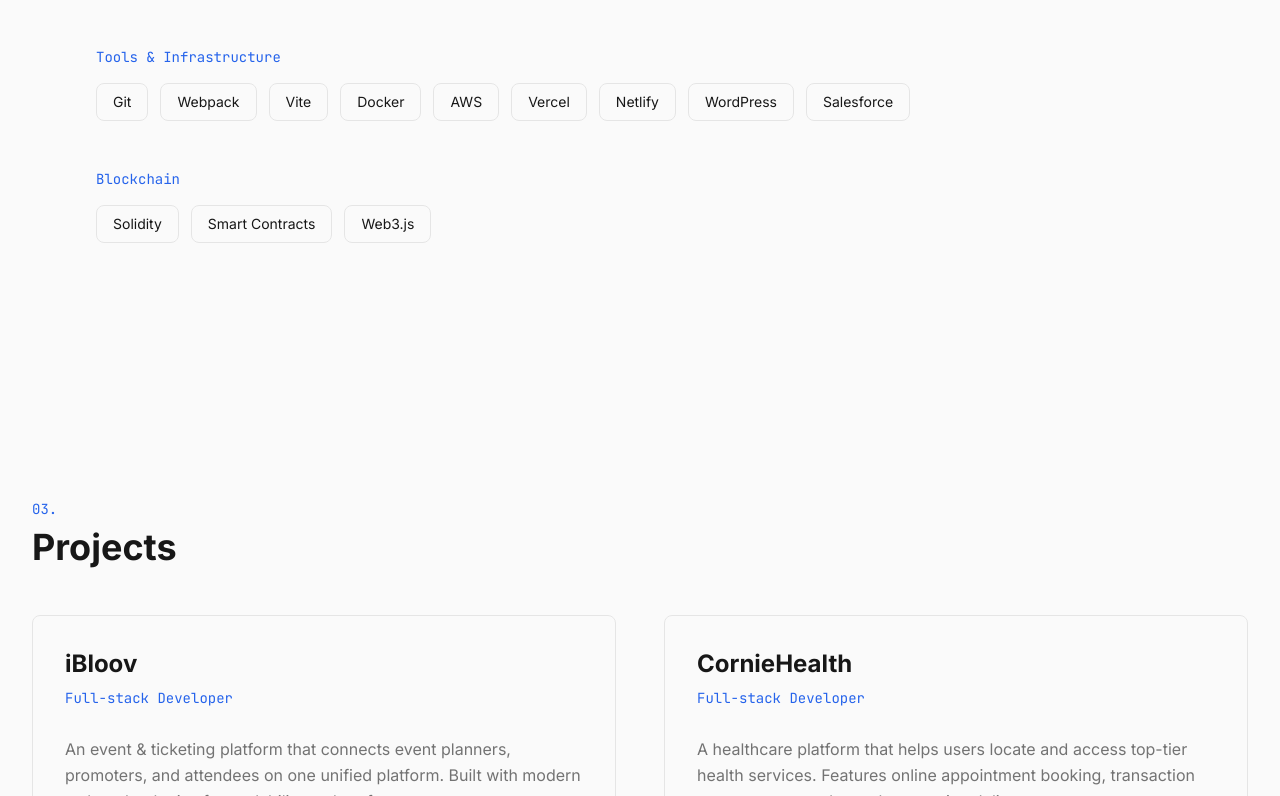
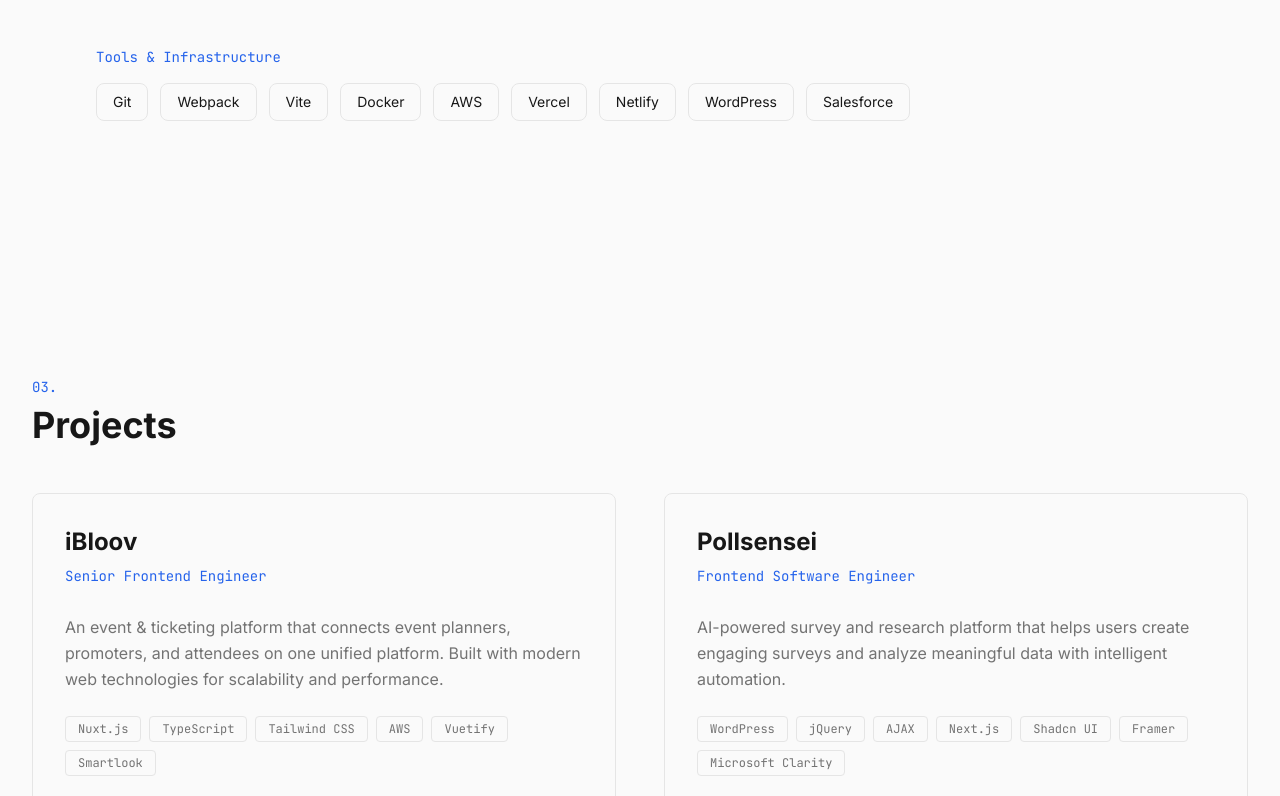
Before and after one commit to JoshFransix/JoshFransix, a Next.js app: page / in a window 1280 px wide. Shown: the part 2004-2800 px from the top of the page. Built offline with nearby package versions, Linux system fonts and the light colour scheme.

Commit message:
Refactor ThemeToggle button styles and update project descriptions and roles in projects.ts

```diff
--- a/components/ThemeToggle.tsx
+++ b/components/ThemeToggle.tsx
@@ -35,9 +35,8 @@
     <button
       onClick={toggleTheme}
       className={cn(
-        "p-2 rounded-lg transition-colors",
-        "hover:bg-gray-800 dark:hover:bg-gray-700",
-        "focus:outline-none focus:ring-2 focus:ring-accent focus:ring-offset-2 focus:ring-offset-background"
+        "p-2 rounded-full transition-colors",
+        "hover:bg-gray-300 dark:hover:bg-gray-700",
       )}
       aria-label={`Switch to ${theme === "dark" ? "light" : "dark"} mode`}
     >
--- a/data/projects.ts
+++ b/data/projects.ts
@@ -16,200 +16,310 @@
 
 export const projects: Project[] = [
   {
-    id: 'ibloov',
-    title: 'iBloov',
+    id: "ibloov",
+    title: "iBloov",
     description:
-      'An event & ticketing platform that connects event planners, promoters, and attendees on one unified platform. Built with modern web technologies for scalability and performance.',
-    role: 'Full-stack Developer',
-    techStack: ['Nuxt.js', 'TypeScript', 'Tailwind CSS', 'Node.js'],
+      "An event & ticketing platform that connects event planners, promoters, and attendees on one unified platform. Built with modern web technologies for scalability and performance.",
+    role: "Senior Frontend Engineer",
+    techStack: [
+      "Nuxt.js",
+      "TypeScript",
+      "Tailwind CSS",
+      "AWS",
+      "Vuetify",
+      "Smartlook",
+    ],
     links: [
       {
-        label: 'Live Demo',
-        url: 'https://ibloov.com',
-        icon: 'external-link',
+        label: "Live Demo",
+        url: "https://ibloov.com",
+        icon: "external-link",
       },
     ],
     featured: true,
   },
   {
-    id: 'corniehealth',
-    title: 'CornieHealth',
+    id: "pollsensei",
+    title: "Pollsensei",
     description:
-      'A healthcare platform that helps users locate and access top-tier health services. Features online appointment booking, transaction management, and seamless service delivery.',
-    role: 'Full-stack Developer',
-    techStack: ['Nuxt.js', 'TypeScript', 'Tailwind CSS', 'Node.js'],
+      "AI-powered survey and research platform that helps users create engaging surveys and analyze meaningful data with intelligent automation.",
+    role: "Frontend Software Engineer",
+    techStack: [
+      "WordPress",
+      "jQuery",
+      "AJAX",
+      "Next.js",
+      "Shadcn UI",
+      "Framer",
+      "Microsoft Clarity",
+    ],
     links: [
       {
-        label: 'Live Demo',
-        url: 'https://corniehealth.com',
-        icon: 'external-link',
+        label: "Launch Site",
+        url: "https://launch.pollsensei.ai",
+        icon: "external-link",
+      },
+      {
+        label: "Live Demo",
+        url: "https://pollsensei.ai/",
+        icon: "external-link",
       },
     ],
     featured: true,
   },
   {
-    id: 'pollsensei',
-    title: 'Pollsensei',
+    id: "corniehealth",
+    title: "CornieHealth",
     description:
-      'AI-powered survey and research platform that helps users create engaging surveys and analyze meaningful data with intelligent automation.',
-    role: 'Frontend Developer',
-    techStack: ['WordPress', 'jQuery', 'AJAX'],
+      "A healthcare platform that helps users locate and access top-tier health services. Features online appointment booking, transaction management, and seamless service delivery.",
+    role: "Senior Frontend Developer",
+    techStack: ["Nuxt.js", "TypeScript", "Tailwind CSS", "AWS"],
     links: [
       {
-        label: 'Live Demo',
-        url: 'https://launch.pollsensei.ai',
-        icon: 'external-link',
+        label: "Live Demo",
+        url: "https://corniehealth.com",
+        icon: "external-link",
       },
     ],
     featured: true,
   },
   {
-    id: 'ydev-academy',
-    title: 'Ydev Academy',
+    id: "linar-studios",
+    title: "Linar Studios",
     description:
-      'Ed-tech platform helping Africans capture global tech opportunities through world-class education and skill development programs.',
-    role: 'Frontend Developer',
-    techStack: ['React', 'JavaScript', 'Tailwind CSS'],
+      "A leading African 3D animation studio specializing in bringing indigenous African stories to life through world-class animation",
+    role: "Full Stack Developer",
+    techStack: ["Next.js", "Tailwind CSS", "Framer", "NestJS", "PostgreSQL"],
     links: [
       {
-        label: 'Live Demo',
-        url: 'https://www.ydev.academy/home',
-        icon: 'external-link',
+        label: "Live Demo",
+        url: "https://www.linarstudios.com/",
+        icon: "external-link",
+      },
+      {
+        label: "Backend",
+        url: "https://github.com/JoshFransix/linar-studios-backend",
+        icon: "github",
+      },
+    ],
+    featured: false,
+  },
+  {
+    id: "ydev-academy",
+    title: "Ydev Academy",
+    description:
+      "Ed-tech platform helping Africans capture global tech opportunities through world-class education and skill development programs.",
+    role: "Frontend Developer",
+    techStack: ["React", "JavaScript", "Tailwind CSS"],
+    links: [
+      {
+        label: "Live Demo",
+        url: "https://www.ydev.academy/home",
+        icon: "external-link",
+      },
+    ],
+    featured: false,
+  },
+  {
+    id: "bluledger",
+    title: "BluLedger",
+    description:
+      "A comprehensive financial management system with multi-tenant support for organizations. Features include account management, transaction tracking, automated balance calculations, and secure JWT authentication with refresh token rotation.",
+    role: "Full-stack Engineer",
+    techStack: [
+      "Next.js",
+      "TypeScript",
+      "TanStack Query",
+      "Tailwind CSS",
+      "NestJS",
+      "Prisma",
+      "PostgreSQL",
+    ],
+    links: [
+      {
+        label: "Live Demo",
+        url: "https://bluledger.vercel.app/",
+        icon: "external-link",
+      },
+      {
+        label: "Frontend",
+        url: "https://github.com/JoshFransix/bluledger",
+        icon: "github",
+      },
+      {
+        label: "Backend",
+        url: "https://github.com/JoshFransix/bluledger-backend",
+        icon: "github",
       },
     ],
     featured: true,
   },
   {
-    id: 'jovalink',
-    title: 'Jovalink',
+    id: "webonix",
+    title: "Webonix",
     description:
-      'Marketplace platform connecting users with indigenous vendors for products and services. Features fast, seamless service delivery.',
-    role: 'Full-stack Developer',
-    techStack: ['WordPress', 'jQuery', 'REST API'],
+      "Real-time web performance monitoring observatory that tracks Core Web Vitals including LCP, INP, CLS, FCP, and TTFB. Features live metrics updates via WebSocket, historical analytics, performance charts, and customizable alert thresholds.",
+    role: "Full-stack Engineer",
+    techStack: [
+      "React",
+      "TypeScript",
+      "Vite",
+      "Socket.io",
+      "Zustand",
+      "Recharts",
+      "Express",
+      "Tailwind CSS",
+    ],
     links: [
       {
-        label: 'Live Demo',
-        url: 'https://jovalink.shop',
-        icon: 'external-link',
+        label: "Live Demo",
+        url: "https://webonix-frontend.vercel.app/",
+        icon: "external-link",
+      },
+      {
+        label: "Frontend",
+        url: "https://github.com/JoshFransix/webonix-frontend",
+        icon: "github",
+      },
+      {
+        label: "Backend",
+        url: "https://github.com/JoshFransix/webonix-backend",
+        icon: "github",
       },
     ],
     featured: true,
   },
   {
-    id: 'jotloom',
-    title: 'JotLoom',
+    id: "jovalink",
+    title: "Jovalink",
     description:
-      'A sleek and user-friendly web application for capturing and organizing thoughts, tasks, and ideas effortlessly.',
-    role: 'Full-stack Developer',
-    techStack: ['Nuxt.js', 'Vuetify', 'Tailwind CSS', 'Pinia', 'EmailJS'],
+      "Marketplace platform connecting users with indigenous vendors for products and services. Features fast, seamless service delivery.",
+    role: "Full-stack Developer",
+    techStack: ["WordPress", "jQuery", "REST API"],
     links: [
       {
-        label: 'Frontend',
-        url: 'https://github.com/JoshFransix/Jotloom',
-        icon: 'github',
+        label: "Live Demo",
+        url: "https://jovalink.shop",
+        icon: "external-link",
+      },
+    ],
+    featured: false,
+  },
+  // {
+  //   id: "prime-telecoms",
+  //   title: "Prime Telecoms",
+  //   description:
+  //     "Telecom services platform providing airtime top-up, data subscription, and related services for users.",
+  //   role: "Full-stack Developer",
+  //   techStack: ["Nuxt.js", "Vuetify", "Tailwind CSS", "NestJS", "MongoDB"],
+  //   links: [
+  //     {
+  //       label: "Live Demo",
+  //       url: "https://prime-telecoms.onrender.com",
+  //       icon: "external-link",
+  //     },
+  //   ],
+  //   featured: true,
+  // },
+  {
+    id: "jotloom",
+    title: "JotLoom",
+    description:
+      "A sleek and user-friendly web application for capturing and organizing thoughts, tasks, and ideas effortlessly.",
+    role: "Full-stack Developer",
+    techStack: ["Nuxt.js", "Vuetify", "Tailwind CSS", "Pinia", "EmailJS"],
+    links: [
+      {
+        label: "Frontend",
+        url: "https://github.com/JoshFransix/Jotloom",
+        icon: "github",
       },
       {
-        label: 'Live Demo',
-        url: 'https://jotloom.netlify.app',
-        icon: 'external-link',
+        label: "Live Demo",
+        url: "https://jotloom.netlify.app",
+        icon: "external-link",
       },
     ],
     featured: true,
   },
   {
-    id: 'prime-telecoms',
-    title: 'Prime Telecoms',
+    id: "github-finder",
+    title: "GitHub Finder",
     description:
-      'Telecom services platform providing airtime top-up, data subscription, and related services for users.',
-    role: 'Full-stack Developer',
-    techStack: ['Nuxt.js', 'Vuetify', 'Tailwind CSS', 'Node.js', 'Vuex'],
+      "Web application for fetching and displaying GitHub user profiles, including stats, repositories, and interaction data.",
+    techStack: ["JavaScript", "HTML", "CSS"],
     links: [
       {
-        label: 'Live Demo',
-        url: 'https://prime-telecoms.onrender.com',
-        icon: 'external-link',
-      },
-    ],
-    featured: true,
-  },
-  {
-    id: 'github-finder',
-    title: 'GitHub Finder',
-    description:
-      'Web application for fetching and displaying GitHub user profiles, including stats, repositories, and interaction data.',
-    techStack: ['JavaScript', 'HTML', 'CSS'],
-    links: [
-      {
-        label: 'Frontend',
-        url: 'https://github.com/JoshFransix/githubFinder',
-        icon: 'github',
+        label: "Frontend",
+        url: "https://github.com/JoshFransix/githubFinder",
+        icon: "github",
       },
       {
-        label: 'Live Demo',
-        url: 'https://findgit-user.netlify.app',
-        icon: 'external-link',
+        label: "Live Demo",
+        url: "https://findgit-user.netlify.app",
+        icon: "external-link",
       },
     ],
     featured: false,
   },
-  {
-    id: 'expense-tracker',
-    title: 'Expense Tracker',
-    description:
-      'React-based expense tracking application for managing and calculating personal expenses with an intuitive interface.',
-    techStack: ['React', 'JavaScript'],
-    links: [
-      {
-        label: 'Frontend',
-        url: 'https://github.com/JoshFransix/Expense-Tracker',
-        icon: 'github',
-      },
-      {
-        label: 'Live Demo',
-        url: 'https://josh-expense-tracker.netlify.app',
-        icon: 'external-link',
-      },
-    ],
-    featured: false,
-  },
-  {
-    id: 'youcommerce',
-    title: 'YouCommerce',
-    description:
-      'E-commerce platform providing access to various unique products with a modern shopping experience.',
-    techStack: ['React', 'Node.js'],
-    links: [
-      {
-        label: 'Frontend',
-        url: 'https://github.com/JoshFransix/you-commerce',
-        icon: 'github',
-      },
-      {
-        label: 'Live Demo',
-        url: 'https://you-commerce.onrender.com',
-        icon: 'external-link',
-      },
-    ],
-    featured: false,
-  },
-  {
-    id: 'word-beater',
-    title: 'Word Beater',
-    description:
-      'Typing speed test application that challenges users to type given words as fast as possible within a time limit.',
-    techStack: ['JavaScript', 'HTML', 'CSS'],
-    links: [
-      {
-        label: 'Frontend',
-        url: 'https://github.com/JoshFransix/speed_type',
-        icon: 'github',
-      },
-      {
-        label: 'Live Demo',
-        url: 'https://joshspeedtype.netlify.app',
-        icon: 'external-link',
-      },
-    ],
-    featured: false,
-  },
+  // {
+  //   id: "expense-tracker",
+  //   title: "Expense Tracker",
+  //   description:
+  //     "React-based expense tracking application for managing and calculating personal expenses with an intuitive interface.",
+  //   techStack: ["React", "JavaScript"],
+  //   links: [
+  //     {
+  //       label: "Frontend",
+  //       url: "https://github.com/JoshFransix/Expense-Tracker",
+  //       icon: "github",
+  //     },
+  //     {
+  //       label: "Live Demo",
+  //       url: "https://josh-expense-tracker.netlify.app",
+  //       icon: "external-link",
+  //     },
+  //   ],
+  //   featured: false,
+  // },
+  // {
+  //   id: "youcommerce",
+  //   title: "YouCommerce",
+  //   description:
+  //     "E-commerce platform providing access to various unique products with a modern shopping experience.",
+  //   techStack: ["React", "Node.js"],
+  //   links: [
+  //     {
+  //       label: "Frontend",
+  //       url: "https://github.com/JoshFransix/you-commerce",
+  //       icon: "github",
+  //     },
+  //     {
+  //       label: "Live Demo",
+  //       url: "https://you-commerce.onrender.com",
+  //       icon: "external-link",
+  //     },
+  //   ],
+  //   featured: false,
+  // },
+  // {
+  //   id: "word-beater",
+  //   title: "Word Beater",
+  //   description:
+  //     "Typing speed test application that challenges users to type given words as fast as possible within a time limit.",
+  //   techStack: ["JavaScript", "HTML", "CSS"],
+  //   links: [
+  //     {
+  //       label: "Frontend",
+  //       url: "https://github.com/JoshFransix/speed_type",
+  //       icon: "github",
+  //     },
+  //     {
+  //       label: "Live Demo",
+  //       url: "https://joshspeedtype.netlify.app",
+  //       icon: "external-link",
+  //     },
+  //   ],
+  //   featured: false,
+  // },
 ];
--- a/data/skills.ts
+++ b/data/skills.ts
@@ -5,51 +5,51 @@
 
 export const skills: SkillGroup[] = [
   {
-    category: 'Frontend',
+    category: "Frontend",
     skills: [
-      'React',
-      'Next.js',
-      'Vue.js',
-      'Nuxt.js',
-      'TypeScript',
-      'JavaScript',
-      'HTML5',
-      'CSS3',
-      'Tailwind CSS',
-      'Sass',
-      'Vuetify',
-      'Framer Motion',
-      'GSAP',
+      "React",
+      "Next.js",
+      "Vue.js",
+      "Nuxt.js",
+      "TypeScript",
+      "JavaScript",
+      "HTML5",
+      "CSS3",
+      "Tailwind CSS",
+      "Sass",
+      "Vuetify",
+      "Framer Motion",
+      "GSAP",
     ],
   },
   {
-    category: 'Backend',
+    category: "Backend",
     skills: [
-      'Node.js',
-      'Express',
-      'NestJS',
-      'REST APIs',
-      'GraphQL',
-      'PostgreSQL',
-      'MongoDB',
+      "Node.js",
+      "Express",
+      "NestJS",
+      "REST APIs",
+      "GraphQL",
+      "PostgreSQL",
+      "MongoDB",
     ],
   },
   {
-    category: 'Tools & Infrastructure',
+    category: "Tools & Infrastructure",
     skills: [
-      'Git',
-      'Webpack',
-      'Vite',
-      'Docker',
-      'AWS',
-      'Vercel',
-      'Netlify',
-      'WordPress',
-      'Salesforce',
+      "Git",
+      "Webpack",
+      "Vite",
+      "Docker",
+      "AWS",
+      "Vercel",
+      "Netlify",
+      "WordPress",
+      "Salesforce",
     ],
   },
-  {
-    category: 'Blockchain',
-    skills: ['Solidity', 'Smart Contracts', 'Web3.js'],
-  },
+  // {
+  //   category: 'Blockchain',
+  //   skills: ['Solidity', 'Smart Contracts', 'Web3.js'],
+  // },
 ];
```
Also changed, not shown: 1 other file (tests, documents, lock files or other folders).
